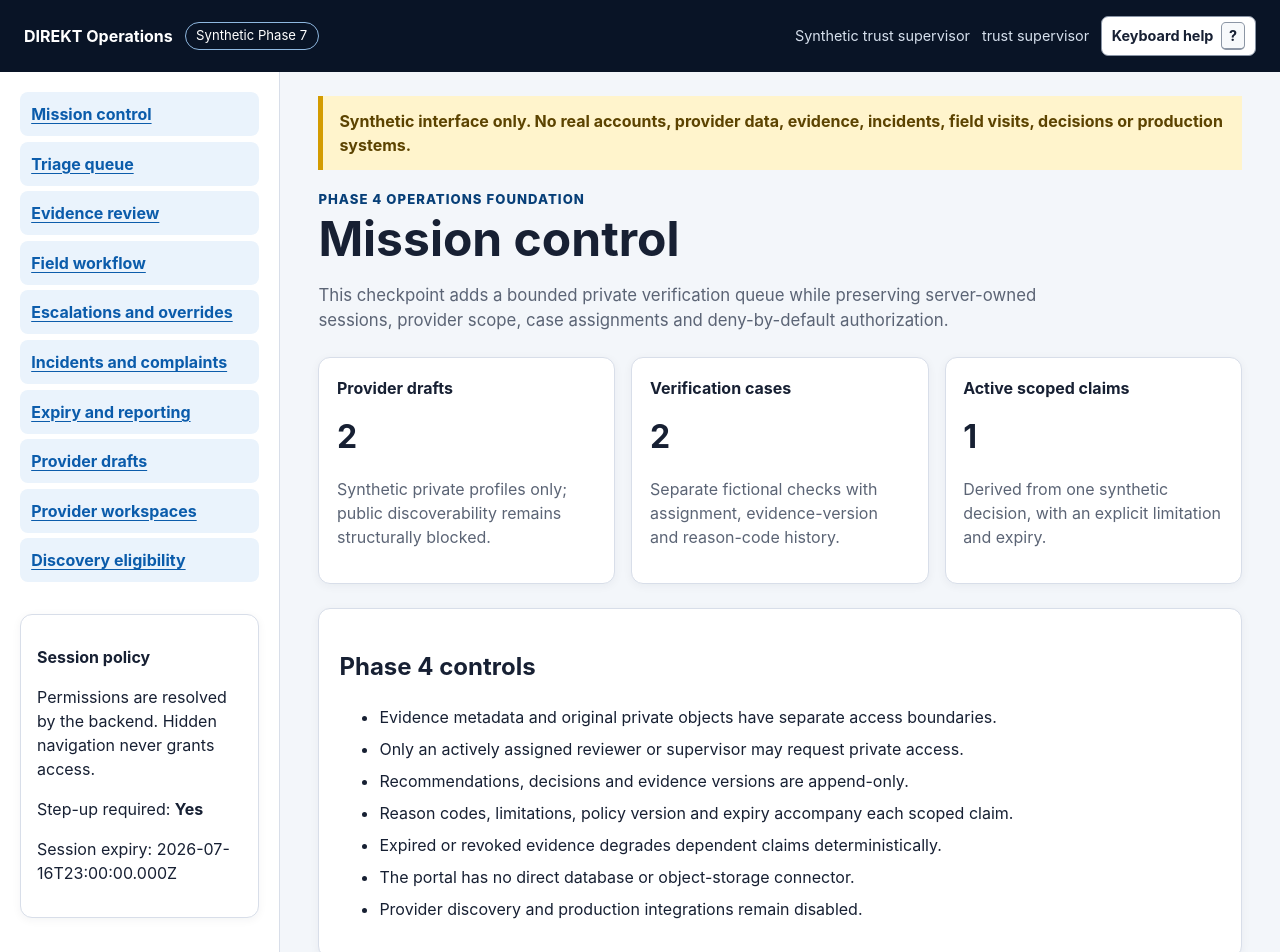
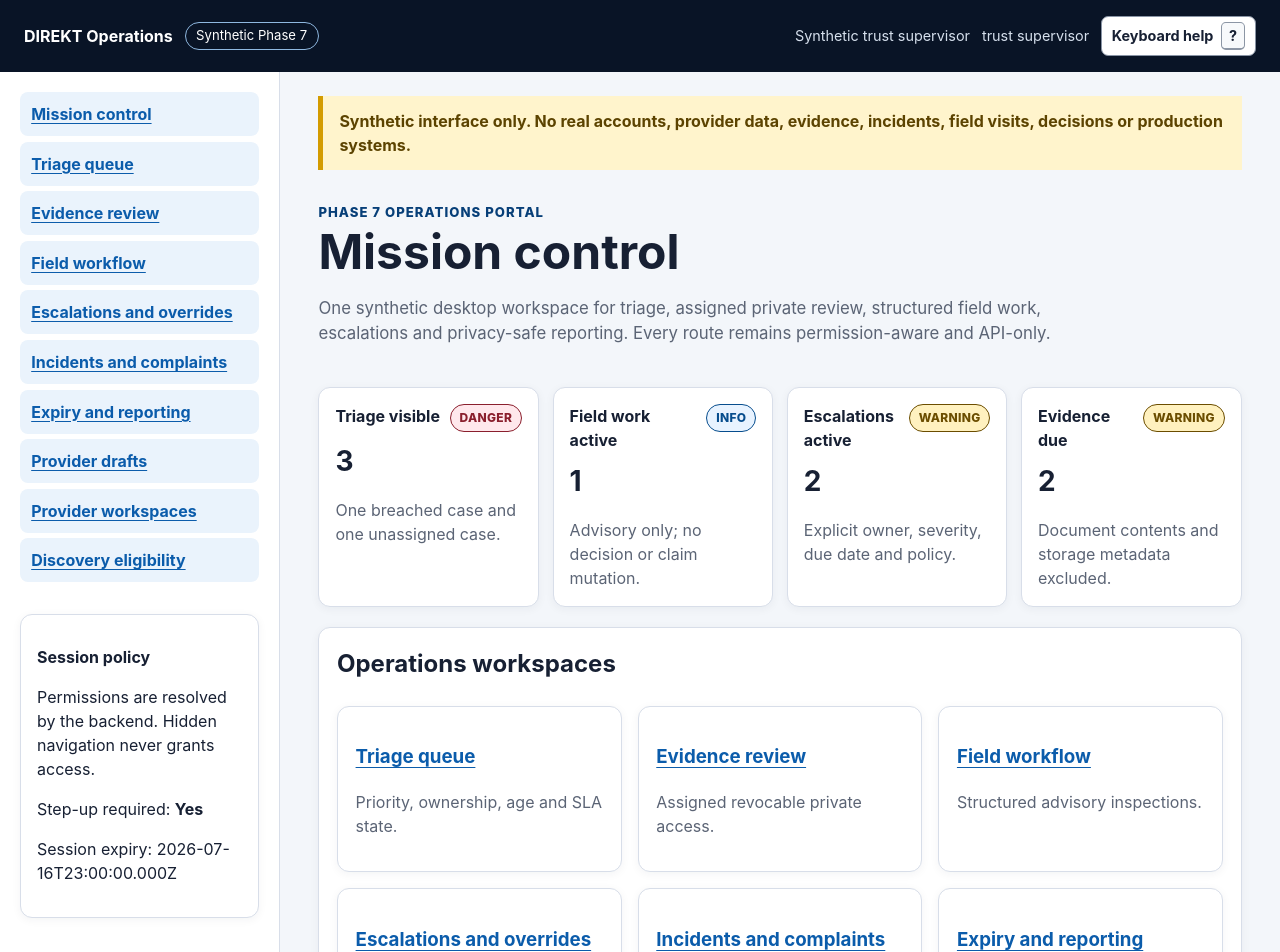
Before and after one commit to kudzimusar/direkt, a Next.js app in the folder admin/direkt-operations-portal/: page /operations in a window 1280 px wide. Shown: the top 952 px of the page. Built offline with nearby package versions, Linux system fonts and the light colour scheme.

Commit message:
feat: upgrade mission control for Phase 7

```diff
--- a/admin/direkt-operations-portal/src/app/operations/page.tsx
+++ b/admin/direkt-operations-portal/src/app/operations/page.tsx
@@ -1,55 +1,64 @@
+import Link from 'next/link';
 import type { Metadata } from 'next';
+import { MetricCard, WorkflowStateCard, WorkspaceIntro } from '@/components/operations-workspace';
 
 export const metadata: Metadata = { title: 'Mission control' };
 
-const summaryCards = [
-  {
-    label: 'Provider drafts',
-    value: '2',
-    note: 'Synthetic private profiles only; public discoverability remains structurally blocked.',
-  },
-  {
-    label: 'Verification cases',
-    value: '2',
-    note: 'Separate fictional checks with assignment, evidence-version and reason-code history.',
-  },
-  {
-    label: 'Active scoped claims',
-    value: '1',
-    note: 'Derived from one synthetic decision, with an explicit limitation and expiry.',
-  },
+const workspaces = [
+  { label: 'Triage queue', href: '/operations/triage', note: 'Priority, ownership, age and SLA state.' },
+  { label: 'Evidence review', href: '/operations/evidence-review', note: 'Assigned revocable private access.' },
+  { label: 'Field workflow', href: '/operations/field-work', note: 'Structured advisory inspections.' },
+  { label: 'Escalations and overrides', href: '/operations/escalations', note: 'Owned escalation and four-eyes control.' },
+  { label: 'Incidents and complaints', href: '/operations/incidents', note: 'Bounded internal operations records.' },
+  { label: 'Expiry and reporting', href: '/operations/reporting', note: 'Privacy-safe renewal and aggregate metrics.' },
 ] as const;
 
 export default function OperationsPage() {
   return (
     <section aria-labelledby="mission-control-heading">
-      <p className="eyebrow">Phase 4 operations foundation</p>
-      <h1 id="mission-control-heading">Mission control</h1>
-      <p className="lede">
-        This checkpoint adds a bounded private verification queue while preserving server-owned
-        sessions, provider scope, case assignments and deny-by-default authorization.
-      </p>
+      <WorkspaceIntro
+        eyebrow="Phase 7 operations portal"
+        title="Mission control"
+        description="One synthetic desktop workspace for triage, assigned private review, structured field work, escalations and privacy-safe reporting. Every route remains permission-aware and API-only."
+        headingId="mission-control-heading"
+      />
 
-      <div className="summary-grid" aria-label="Synthetic operations summary">
-        {summaryCards.map((card) => (
-          <article className="summary-card" key={card.label}>
-            <h2>{card.label}</h2>
-            <strong>{card.value}</strong>
-            <p>{card.note}</p>
-          </article>
-        ))}
+      <div className="metric-grid" aria-label="Synthetic operations summary">
+        <MetricCard label="Triage visible" value="3" note="One breached case and one unassigned case." tone="danger" />
+        <MetricCard label="Field work active" value="1" note="Advisory only; no decision or claim mutation." tone="info" />
+        <MetricCard label="Escalations active" value="2" note="Explicit owner, severity, due date and policy." tone="warning" />
+        <MetricCard label="Evidence due" value="2" note="Document contents and storage metadata excluded." tone="warning" />
+      </div>
+
+      <section className="workspace-panel" aria-labelledby="workspace-links-heading">
+        <h2 id="workspace-links-heading">Operations workspaces</h2>
+        <div className="summary-grid">
+          {workspaces.map((workspace) => (
+            <article className="summary-card" key={workspace.href}>
+              <h3><Link href={workspace.href}>{workspace.label}</Link></h3>
+              <p>{workspace.note}</p>
+            </article>
+          ))}
+        </div>
+      </section>
+
+      <div className="workflow-state-grid" aria-label="Portal-wide critical states">
+        <WorkflowStateCard state="loading" title="Loading" description="Safe skeletons contain no copied private records." tone="info" />
+        <WorkflowStateCard state="access_denied" title="Access denied" description="Navigation and controls derive from server permission keys." tone="danger" />
+        <WorkflowStateCard state="revoked_assignment" title="Assignment revoked" description="Private evidence access stops immediately." tone="warning" />
+        <WorkflowStateCard state="conflicting_action" title="Conflicting action" description="Stale or duplicate workflow mutations are rejected." tone="warning" />
       </div>
 
       <section className="control-panel" aria-labelledby="controls-heading">
-        <h2 id="controls-heading">Phase 4 controls</h2>
+        <h2 id="controls-heading">Non-negotiable Phase 7 controls</h2>
         <ul>
-          <li>Evidence metadata and original private objects have separate access boundaries.</li>
-          <li>Only an actively assigned reviewer or supervisor may request private access.</li>
-          <li>Recommendations, decisions and evidence versions are append-only.</li>
-          <li>Reason codes, limitations, policy version and expiry accompany each scoped claim.</li>
-          <li>Expired or revoked evidence degrades dependent claims deterministically.</li>
-          <li>The portal has no direct database or object-storage connector.</li>
-          <li>Provider discovery and production integrations remain disabled.</li>
+          <li>The portal communicates through versioned HTTP API routes only.</li>
+          <li>No database, PostGIS, object-storage or backend repository module is imported.</li>
+          <li>Private evidence access is assigned, short-lived, audited and revocable.</li>
+          <li>Field observations remain advisory and cannot create claims or final decisions.</li>
+          <li>High-risk authorization requires two distinct eligible approvers.</li>
+          <li>Reports exclude document contents, object keys, private coordinates and private notes.</li>
+          <li>Phase 8 customer workflows and Phase 9 commercial workflows remain unavailable.</li>
         </ul>
       </section>
     </section>
```
